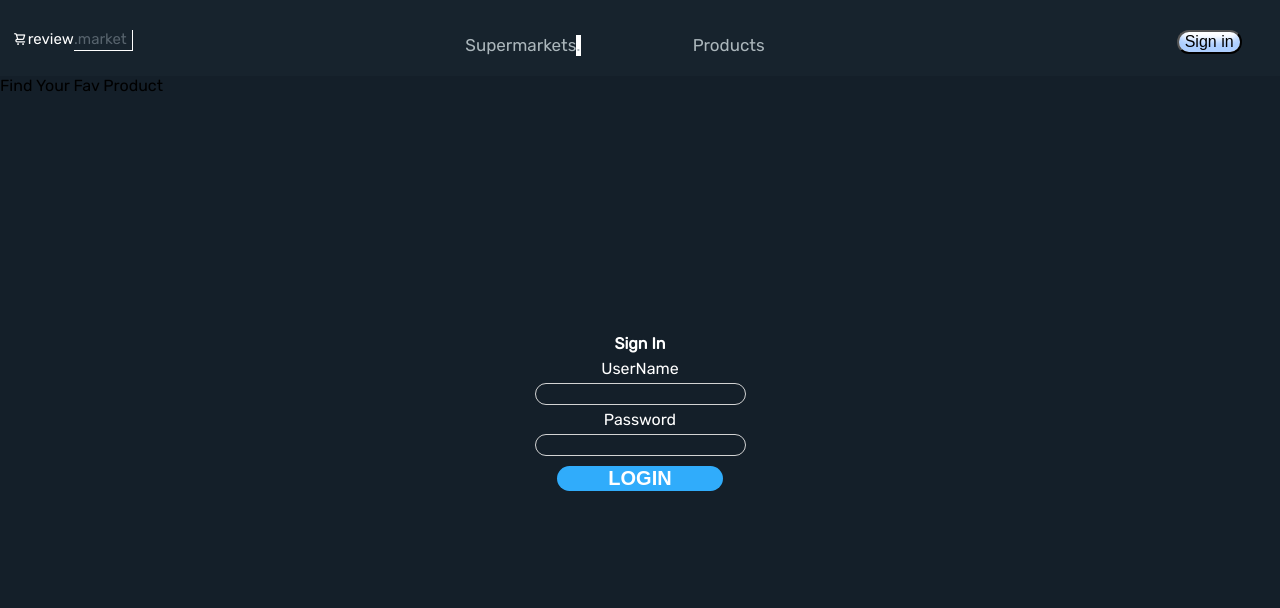
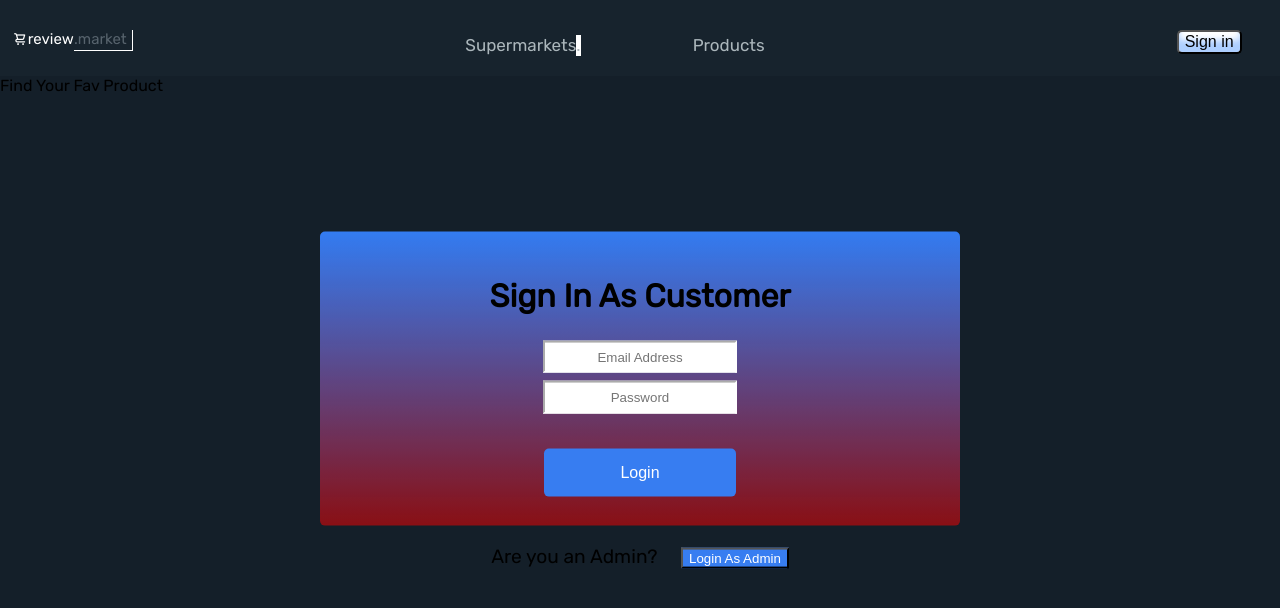
Before and after one commit to Chriserdas/review.market, a React (Create React App) app in the folder client/: page / in a window 1280 px wide. Both pictures are taken after a click on the button "Sign in". Shown: the top 608 px of the page. Built offline with nearby package versions, Linux system fonts and the light colour scheme.

Commit message:
LoginForm

```diff
--- a/client/src/components/NavigationBar/Login.js
+++ /dev/null
@@ -1,30 +0,0 @@
-import React from "react";
-
-const LoginForm = ( {isShowLogin} ) => {
-    return (
-        <div className={`${isShowLogin ? "active" : ""} show`}>
-            <div className="login-form">
-                <div className="form-box-solid">
-                    <div>
-                       <div className="login-text">Sign In</div>
-                       <label>UserName</label>
-                       <input
-                         type="text"
-                         name="username"
-                         className="login-box"
-                        />
-                        <label>Password</label>
-                        <input
-                          type="password"
-                          name="password"
-                          className="login-box"
-                        />
-                        <input type="submit" value="LOGIN" className="login-btn" />
-                    </div>
-                </div>
-            </div>
-        </div>
-    );
-}
-
-export default LoginForm;
--- /dev/null
+++ b/client/src/components/NavigationBar/LoginAdmin.js
@@ -0,0 +1,70 @@
+import { useState } from 'react';
+import axios from 'axios'
+import  "./login.css"
+
+function LoginAdmin(props) {
+    const [email, setEmail] = useState("");
+    const [password, setPassword] = useState("");
+    const [isValid, setIsvalid] = useState(true);
+    const [state, setState] = useState([])
+
+    function submitHandler(e) {
+        e.preventDefault();
+
+        if (email.length === 0 || password.length === 0) {
+            setIsvalid(false);
+        }
+        else {
+            const logindata = {
+                email: email,
+                password: password
+            }
+            axios.post('http://localhost:3001/Login', logindata).then(res => setState(res.data));
+            setEmail("");
+            setPassword("");
+        }
+    }
+    return (
+        <div>
+
+            <form onSubmit={submitHandler}>
+                <h1>Sign In As Admin</h1>
+                <div>
+                    <input type="email"
+                        value={email}
+                        onChange={(e) => {
+                            if (email.length > 0) {
+                                setIsvalid(true)
+                            }
+                            setEmail(e.target.value)
+                        }}
+                        placeholder="Email Address"
+                        style={{ borderColor: isValid ? "#ffff" : "#ff0000" }} />
+                </div>
+                <div>
+                    <input type="password"
+                        value={password}
+                        onChange={(e) => {
+                            if (password.length > 0) {
+                                setIsvalid(true)
+                            }
+                            setPassword(e.target.value)
+                        }}
+                        placeholder="Password"
+                        style={{ borderColor: isValid ? "#ffff" : "#ff0000" }} />
+                </div>
+                <div>
+                    <h5 style={{ color: "red", fontSize: "1em" }}>{state}</h5>
+                </div>
+                <input type='submit'
+                    value='Login'
+                    style={{ backgroundColor: "#377df1", color: "white" }} />
+            </form>
+            <br />
+            <span>Are you a customer?</span> &nbsp;&nbsp; &nbsp;
+            <button className="login-btn-admin" onClick={props.reverse}
+                style={{ backgroundColor: "#377df1", color: "white" }}>Login As Customer</button>
+        </div>
+    )
+}
+export default LoginAdmin;
--- a/client/src/components/NavigationBar/LoginButton.js
+++ b/client/src/components/NavigationBar/LoginButton.js
@@ -1,6 +1,5 @@
 import React from "react";
-import Login from "./Login.js"
-import "./login.css"
+import LoginForm from "./LoginForm.js"
 
 function LoginButton({handleLoginClick}){
     const [isShown, setIsShown] = React.useState(false);
@@ -13,7 +12,7 @@ function LoginButton({handleLoginClick}){
         <div>
             <button onClick={handleClick} className="LoginButton">Sign in</button>
 
-            {isShown && <Login />}
+            {isShown && <LoginForm />}
         </div>
     );
 
--- /dev/null
+++ b/client/src/components/NavigationBar/LoginForm.js
@@ -0,0 +1,25 @@
+import { useState } from 'react';
+import './login.css';
+import LoginUser from './LoginUser';
+import LoginAdmin from './LoginAdmin';
+
+function LoginForm({isShowLogin}) {
+  const [appear, setAppear] = useState(true);
+
+  function change(){
+    setAppear(false);
+  }
+  function reverse(){
+    setAppear(true)
+  }
+  return (
+    <div className={`${isShowLogin ? "active" : ""} show`}>
+        <div className="LoginForm">
+        {appear && <LoginUser change={change}></LoginUser>}
+        {!appear && <LoginAdmin reverse={reverse}></LoginAdmin>}
+        </div>
+    </div>
+  );
+}
+
+export default LoginForm;
--- /dev/null
+++ b/client/src/components/NavigationBar/LoginUser.js
@@ -0,0 +1,69 @@
+import { useState } from 'react';
+import axios from 'axios'
+import "./login.css"
+
+function Login(props) {
+    const [email, setEmail] = useState("");
+    const [password, setPassword] = useState("");
+    const [isValid, setIsvalid] = useState(true);
+    const [state, setState] = useState([])
+
+    function submitHandler(e) {
+        e.preventDefault();
+
+        if (email.length === 0 || password.length === 0) {
+            setIsvalid(false);
+        }
+        else {
+            const logindata = {
+                email: email,
+                password: password
+            }
+            axios.post('http://localhost:3001/Login', logindata).then(res => setState(res.data));
+            setEmail("");
+            setPassword("");
+        }
+    }
+    return (
+        <div>
+
+            <form onSubmit={submitHandler}>
+                <h1>Sign In As Customer</h1>
+                <div>
+                    <input type="email"
+                        value={email}
+                        onChange={(e) => {
+                            if (email.length > 0) {
+                                setIsvalid(true)
+                            }
+                            setEmail(e.target.value)
+                        }}
+                        placeholder="Email Address"
+                        style={{ borderColor: isValid ? "#ffff" : "#ff0000" }} />
+                </div>
+                <div>
+                    <input type="password"
+                        value={password}
+                        onChange={(e) => {
+                            if (password.length > 0) {
+                                setIsvalid(true)
+                            }
+                            setPassword(e.target.value)
+                        }}
+                        placeholder="Password"
+                        style={{ borderColor: isValid ? "#ffff" : "#ff0000" }} />
+                </div>
+                <div>
+                    <h5 style={{ color: "red", fontSize: "1em" }}>{state}</h5>
+                </div>
+                <input type='submit'
+                    value='Login'
+                    style={{ backgroundColor: "#377df1", color: "white" }} />
+            </form>
+            <br />
+            <span>Are you an Admin?</span> &nbsp;  &nbsp; &nbsp;
+            <button className="login-btn-user" onClick={props.change} style={{ backgroundColor: "#377df1", color: "white" }}>Login As Admin</button>
+        </div>
+    )
+}
+export default Login;
--- a/client/src/components/NavigationBar/login.css
+++ b/client/src/components/NavigationBar/login.css
@@ -1,79 +1,38 @@
-.login-form{
-    width: 100%;
-    display: flex;
-    justify-content: center;
-    align-items: center;
-    min-height: 100vh;
+form {
+  padding: 1.5em;
+  border-radius: 5px;
+  background-image: linear-gradient(#337cf2, rgba(255, 0, 0, 0.5));
 }
 
-.form-box{
-    margin-top: 7vh;
-    opacity:80%;
-    background: black;
-    padding-right: 80px;
-    padding-left: 80px;
-    border-radius: 20px;
-    box-shadow: 10px 10px 10px 1px rgba(0, 0, 0, 0.2);
+label,
+input {
+  padding: 0.5em;
 }
 
-.login-text{
-    width: 100%;
-    color: white;
-    line-height: 30px;
-    width: 100%;
-    font-weight: bolder;
-    text-align: center;
-    display: flex;
-    justify-content: center;
-    align-items: center;
-    padding-top: 5vh;
-  }
-
-label {
-    color:white;
-    width: 100%;
+input {
+  margin: 0.3em;
   text-align: center;
 }
 
-  .login-box{
-    border: 1px solid lightgrey;
-    display: flex;
-    justify-content: center;
-    align-items: center;
-    border-radius: 20px;
-    padding: 2px;
-    padding-left: 10px;
-    letter-spacing: 1px;
-    font-weight: 600;
-    margin: 5px;
-    font-size: 11pt;
-    background: transparent;
-    transition: 1s;
-    outline: none;
+input::placeholder {
+  text-align: center;
 }
 
-.login-btn{
-    width: 75%;
-    justify-content: center;
-    align-items: center;
-    background-color: rgb(48,172,251);
-    color: white;
-    margin-top: 5px;
-    border-radius: 20px;
-    border: none;
-    font-size: 15pt;
-    font-weight: 700;
-    transition: 1s;
-    outline: none;
-    cursor: pointer;
-    margin-bottom: 20px;
+input:hover,
+:focus {
+  border-radius: 5px;
 }
 
-.login-btn:hover{
-    transform: scale(1.03);
-    letter-spacing: 4px;
-    background-color: #7FFFD4;
-    color: #1E90FF;
+input[type="submit"] {
+  width: 12em;
+  height: 3em;
+  border-radius: 5px;
+  border: none;
+  font-size: 1em;
+  font-weight: 500;
+}
+span {
+  font-size: 1.2em;
 }
 
 .show {
```
Lines whose indentation alone changed are shown as unchanged.
